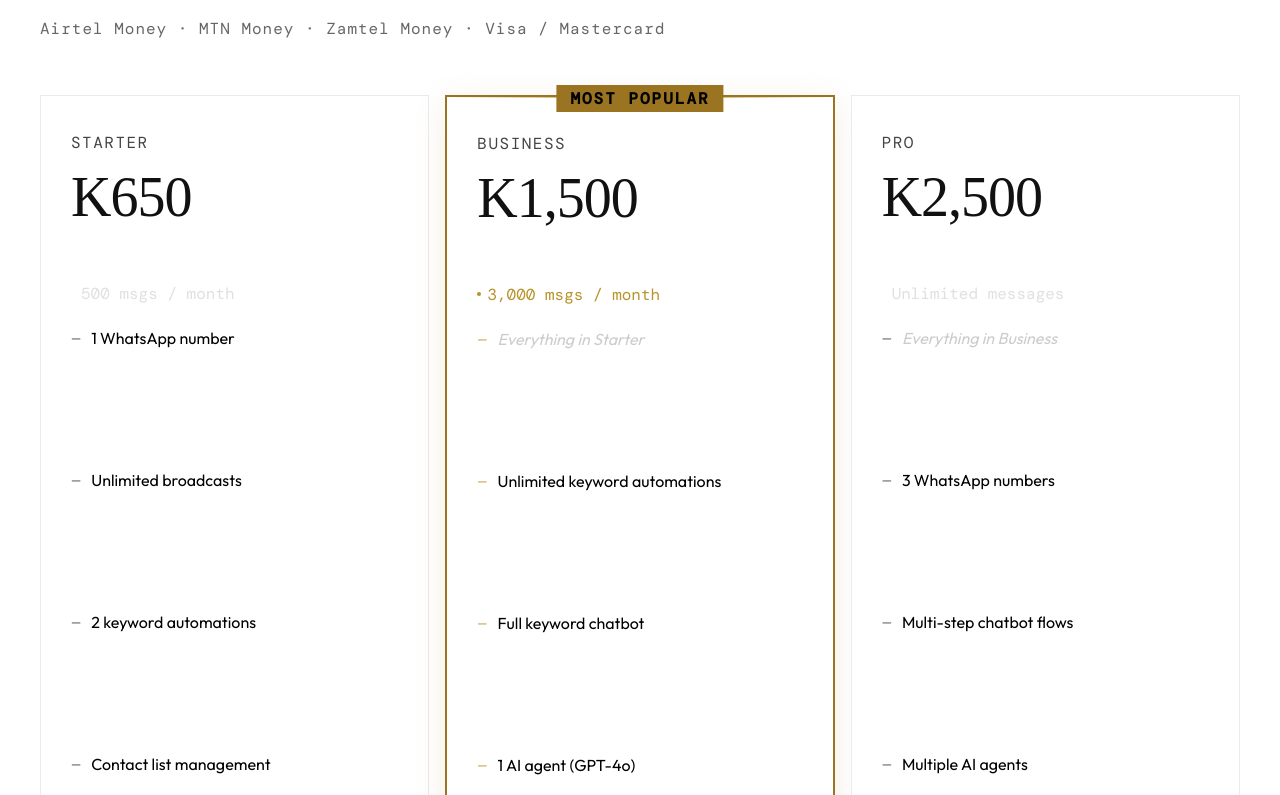
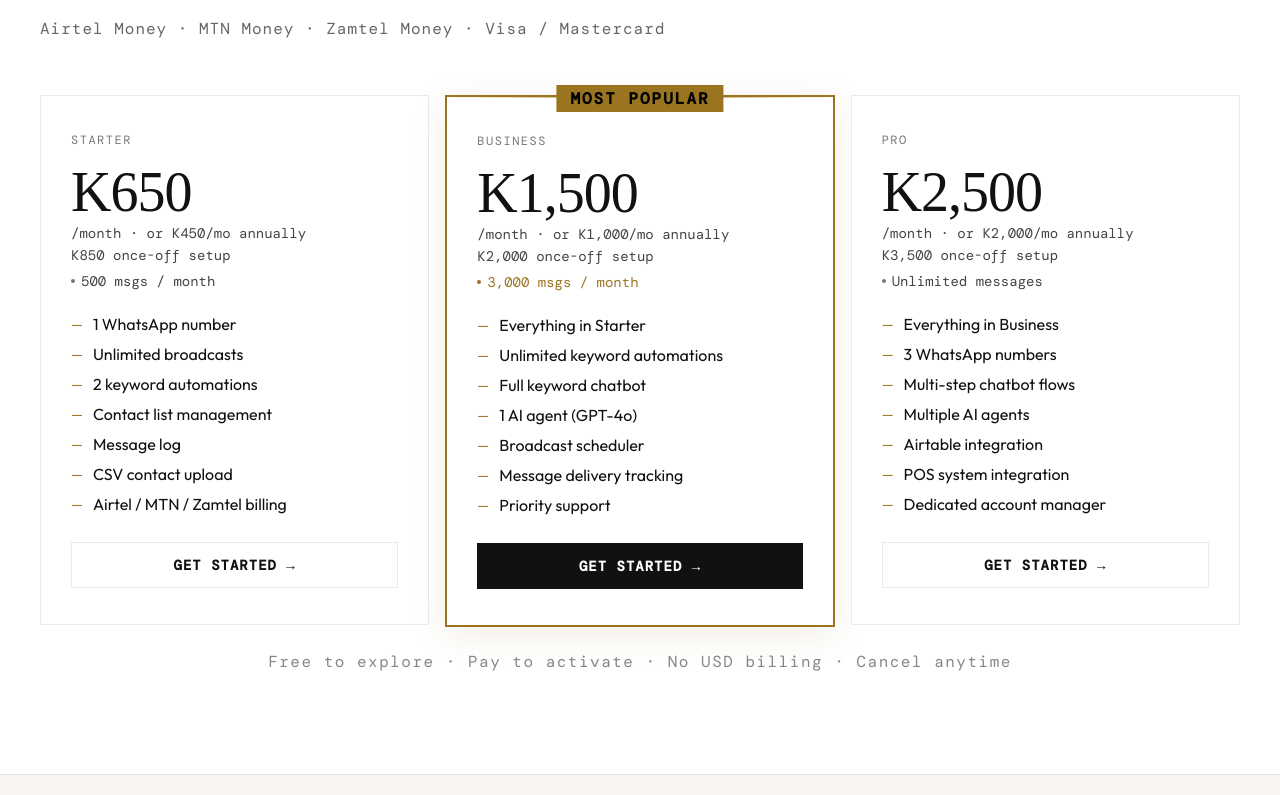
Before and after one commit to MsVee-git/zedping-frontend, a React (Create React App) app: page / in a window 1280 px wide. Shown: the part 5465-6260 px from the top of the page. Built offline with nearby package versions, Linux system fonts and the light colour scheme; a web font is replaced by a local one.

Commit message:
Update App.js

```diff
--- a/src/App.js
+++ b/src/App.js
@@ -604,23 +604,23 @@ export default function Landing() {
                 <div className={`plan-elite ${p.featured ? "featured" : ""}`} style={{ position: "relative" }}>
                   {p.featured && <div style={{ position: "absolute", top: 0, left: 0, right: 0, height: 1, background: "linear-gradient(90deg, transparent, var(--gold2), transparent)" }} />}
                   {p.featured && <div className="mono" style={{ position: "absolute", top: -12, left: "50%", transform: "translateX(-50%)", background: "var(--gold)", color: "var(--ink)", fontSize: 16, fontWeight: 600, padding: "3px 14px", letterSpacing: 2, whiteSpace: "nowrap" }}>MOST POPULAR</div>}
-                  <div className="mono" style={{ fontSize: 16, color: "var(--text2)", fontSize: 16, letterSpacing: 1.5, textTransform: "uppercase", marginBottom: 16 }}>{p.name}</div>
+                  <div className="mono" style={{ fontSize: 12, color: "var(--text3)", letterSpacing: 1.5, textTransform: "uppercase", marginBottom: 16 }}>{p.name}</div>
                   <div className="editorial" style={{ fontSize: 56, color: "var(--text1)", letterSpacing: -1, lineHeight: 1, marginBottom: 4 }}>{p.price}</div>
-                  <div className="mono" style={{ color: "rgba(255,255,255,0.95)", fontSize: 16, marginBottom: 4 }}>/month · or {p.annual}/mo annually</div>
-                  <div className="mono" style={{ color: "rgba(255,255,255,0.7)", fontSize: 16, marginBottom: 8 }}>{p.setup} once-off setup</div>
-                  <div className="mono" style={{ color: p.featured ? "var(--gold2)" : "#E0E0E0", fontSize: 16, marginBottom: 24, display: "flex", alignItems: "center", gap: 6 }}>
-                    <span style={{ width: 4, height: 4, borderRadius: "50%", background: p.featured ? "var(--gold2)" : "var(--mist)", display: "inline-block" }} />
+                  <div className="mono" style={{ color: "var(--text2)", fontSize: 14, marginBottom: 4 }}>/month · or {p.annual}/mo annually</div>
+                  <div className="mono" style={{ color: "var(--text2)", fontSize: 14, marginBottom: 8 }}>{p.setup} once-off setup</div>
+                  <div className="mono" style={{ color: p.featured ? "var(--gold)" : "var(--text2)", fontSize: 14, marginBottom: 24, display: "flex", alignItems: "center", gap: 6 }}>
+                    <span style={{ width: 4, height: 4, borderRadius: "50%", background: p.featured ? "var(--gold)" : "var(--text3)", display: "inline-block" }} />
                     {p.msg}
                   </div>
-                  <div style={{ display: "flex", flexDirection: "column", gap: 122, marginBottom: 28 }}>
+                  <div style={{ display: "flex", flexDirection: "column", gap: 10, marginBottom: 28 }}>
                     {p.features.map((f,j) => (
                       <div key={j} style={{ display: "flex", alignItems: "center", gap: 10 }}>
-                        <span style={{ color: p.featured ? "var(--gold2)" : "var(--text2)", fontSize: 12 }}>—</span>
-                        <span style={{ fontSize: 16, color: j===0&&i>0 ? "#CCCCCC" : "var(--cream)", fontStyle: j===0&&i>0 ? "italic" : "normal" }}>{f}</span>
+                        <span style={{ color: "var(--gold)", fontSize: 14 }}>—</span>
+                        <span style={{ fontSize: 16, color: "#111111", fontWeight: 400 }}>{f}</span>
                       </div>
                     ))}
                   </div>
-                  <a href="https://zed-ping-dashboard.vercel.app?signup=true" className={p.featured ? "btn-elite" : "btn-wire"} style={{ display: "flex", justifyContent: "center", width: "100%", fontSize: 10 }}>
+                  <a href="https://zed-ping-dashboard.vercel.app?signup=true" className={p.featured ? "btn-elite" : "btn-wire"} style={{ display: "flex", justifyContent: "center", width: "100%", fontSize: 14 }}>
                     Get Started →
                   </a>
                 </div>
```
